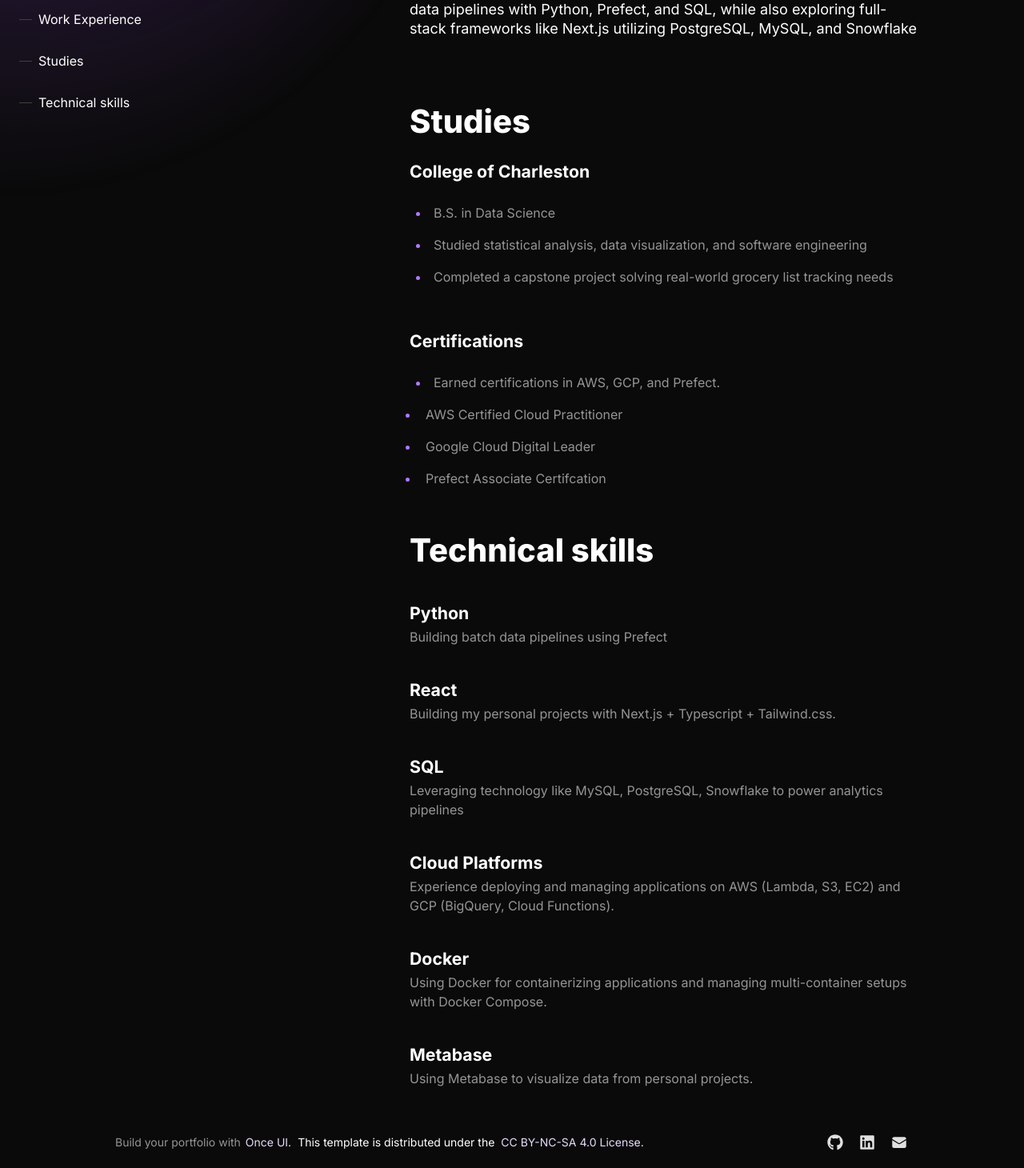
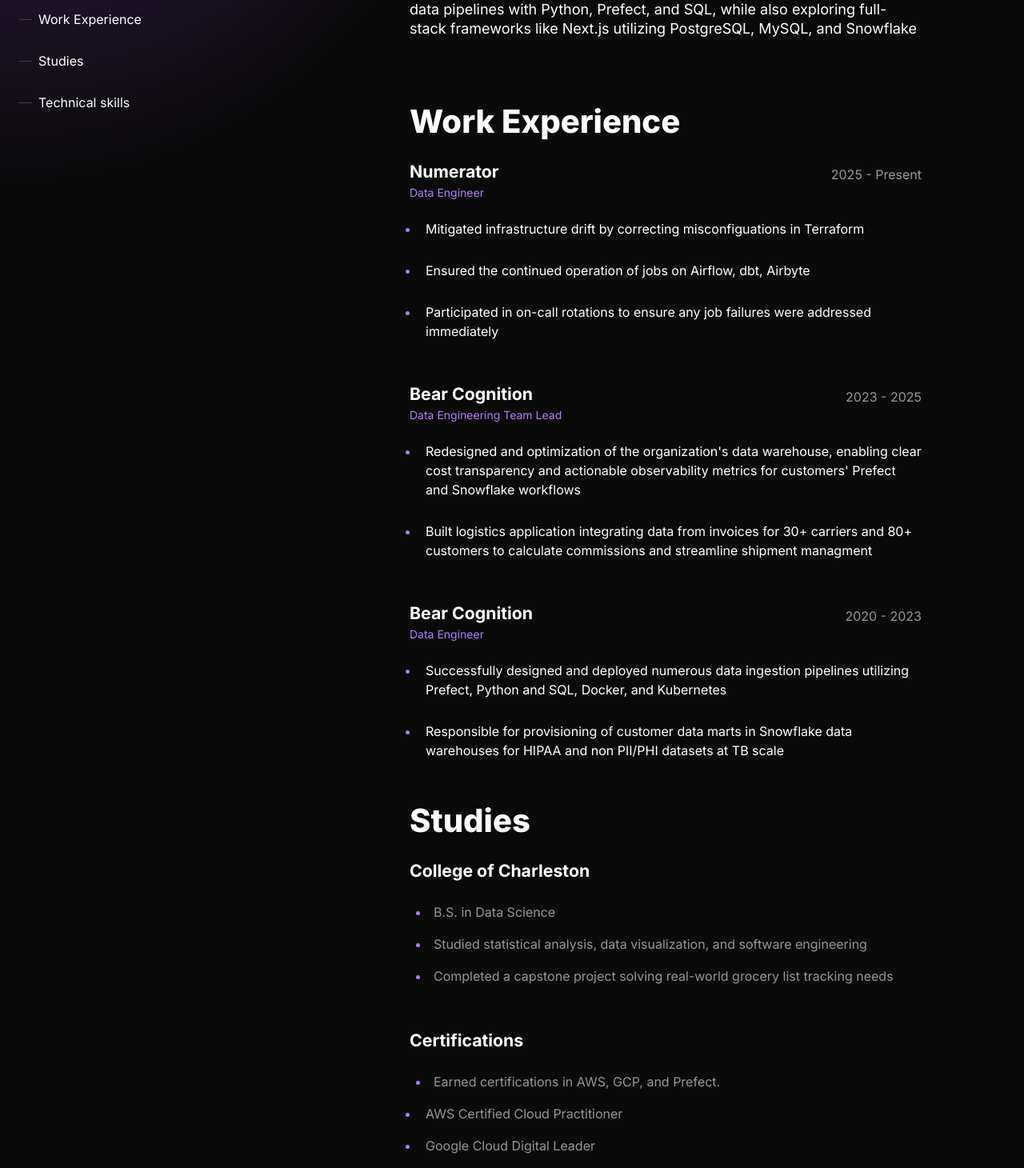
Before and after one commit to b-hairston/website-v2, a Next.js app: page /about in a window 1280 px wide. Shown: the part 350-1810 px from the top of the page at 80% size. Built offline with nearby package versions, Linux system fonts and the light colour scheme.

Commit message:
update experience & clean up github links

```diff
--- a/src/app/about/page.tsx
+++ b/src/app/about/page.tsx
@@ -173,7 +173,7 @@
             </Column>
           )}
 
-          {/* {about.work.display && (
+         {about.work.display && (
             <>
               <Heading as="h2" id={about.work.title} variant="display-strong-s" marginBottom="m">
                 {about.work.title}
@@ -203,7 +203,7 @@
                         </Text>
                       ))}
                     </Column>
-                    {experience.images.length > 0 && (
+                    {Array.isArray(experience.images) && experience.images.length > 0 && (
                       <Flex fillWidth paddingTop="m" paddingLeft="40" wrap>
                         {experience.images.map((image, index) => (
                           <Flex
@@ -225,7 +225,7 @@
                 ))}
               </Column>
             </>
-          )} */}
+          )}
 
           {about.studies.display && (
             <>
--- a/src/app/resources/content.js
+++ b/src/app/resources/content.js
@@ -20,7 +20,7 @@
   {
     name: "GitHub",
     icon: "github",
-    link: "https://github.com/b-hairston",
+    link: "https://github.com/i-hairston",
   },
   {
     name: "LinkedIn",
@@ -81,9 +81,26 @@
     title: "Work Experience",
     experiences: [
       {
+        company: "Numerator",
+        timeframe: "2025 - Present",
+        role: "Data Engineer",
+        achievements: [
+          <>
+          Mitigated infrastructure drift by correcting misconfiguations in Terraform
+          </>,
+          <>
+          Ensured the continued operation of jobs on Airflow, dbt, Airbyte
+          </>,
+          <>
+          Participated in on-call rotations to ensure any job failures were addressed immediately
+          </>,
+        ],
+        images: [],
+      },
+      {
         company: "Bear Cognition",
-        timeframe: "2022 - Present",
-        role: "Data Engineering Manager",
+        timeframe: "2023 - 2025",
+        role: "Data Engineering Team Lead",
         achievements: [
           <>
           Redesigned and optimization of the organization's data warehouse, enabling clear cost transparency and actionable observability metrics for customers' Prefect and Snowflake workflows
@@ -92,19 +109,10 @@
           Built logistics application integrating data from invoices for 30+ carriers and 80+ customers to calculate commissions and streamline shipment managment
           </>,
         ],
-        images: [
-          // optional: leave the array empty if you don't want to display images
-          // {
-          //   src: "/images/projects/project-01/cover-01.jpg",
-          //   alt: "Once UI Project",
-          //   width: 16,
-          //   height: 9,
-          // },
-        ],
       },
       {
         company: "Bear Cognition",
-        timeframe: "2022 - 2024",
+        timeframe: "2020 - 2023",
         role: "Data Engineer",
         achievements: [
           <>
@@ -177,8 +185,8 @@
         description: <> Using Docker for containerizing applications and managing multi-container setups with Docker Compose.</>,
       },
       {
-        title: "Metabase",
-        description: <> Using Metabase to visualize data from personal projects.</>,
+        title: "Terraform",
+        description: <> Using Terraform to manage infrastructure more efficiently</>,
       }
     ],
   },
--- a/src/app/work/projects/airflow-docker.mdx
+++ b/src/app/work/projects/airflow-docker.mdx
@@ -10,7 +10,7 @@
     role: "Software Engineer"
     avatar: "/images/avatar.jpg"
     linkedIn: "https://www.linkedin.com/in/imani-hairston/"
-link: "https://github.com/b-hairston/BeanBot"
+link: "https://github.com/i-hairston/BeanBot"
 ---
 
 ## Overview
--- a/src/app/work/projects/bean-bot.mdx
+++ b/src/app/work/projects/bean-bot.mdx
@@ -10,7 +10,7 @@
     role: "Software Engineer"
     avatar: "/images/avatar.jpg"
     linkedIn: "https://www.linkedin.com/in/imani-hairston/"
-link: "https://github.com/b-hairston/BeanBot"
+link: "https://github.com/i-hairston/BeanBot"
 ---
 
 ## Overview
--- a/src/app/work/projects/samsung-health.mdx
+++ b/src/app/work/projects/samsung-health.mdx
@@ -10,7 +10,7 @@
     role: "Data Engineer"
     avatar: "/images/avatar.jpg"
     linkedIn: "https://www.linkedin.com/in/imani-hairston/"
-link: "https://github.com/b-hairston/samsung-health"
+link: "https://github.com/i-hairston/samsung-health"
 ---
 
 ## Overview
```
Also changed, not shown: src/app/work/projects/tumblr-lens.mdx (added, +13 -0 lines).
